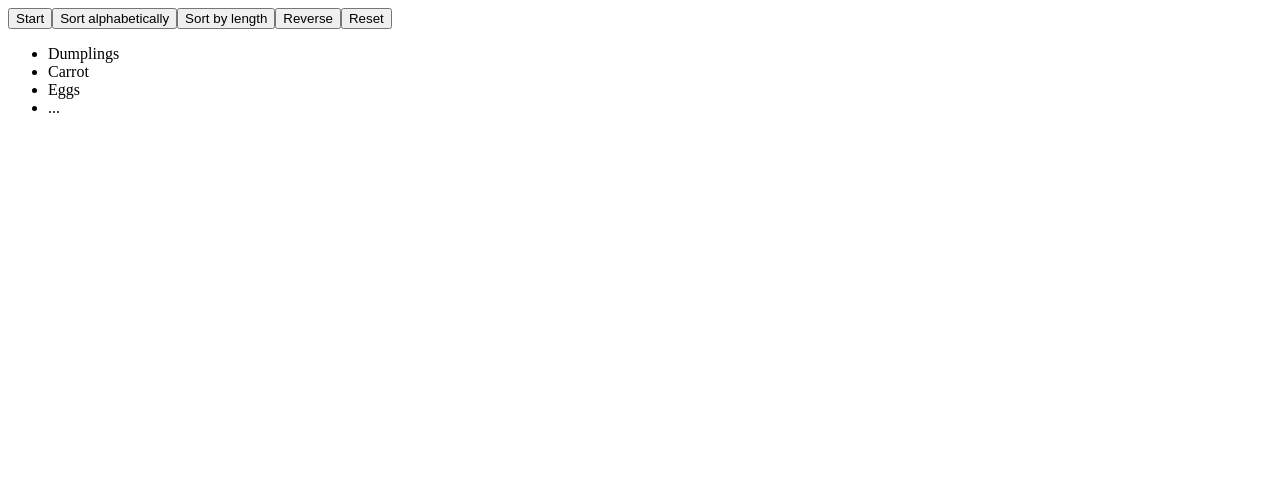
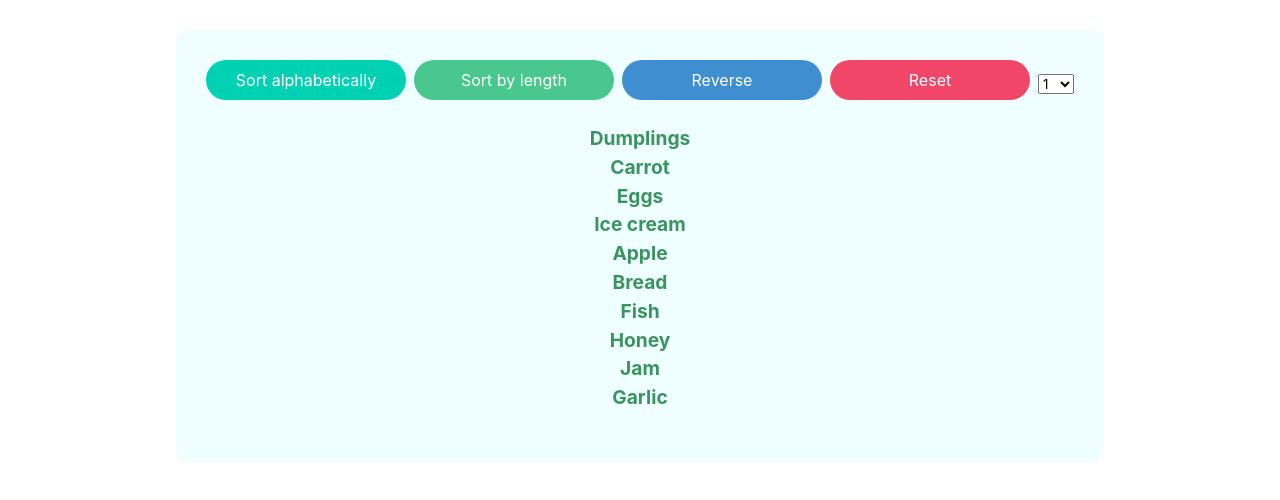
Before and after one commit to mate-academy/react_list-of-goods, a React (Create React App) app: page / in a window 1280 px wide. Both pictures are taken after a click on the button "Start". Shown: the top 500 px of the page. Built offline with nearby package versions, Linux system fonts and the light colour scheme.

Commit message:
solution

```diff
--- a/package.json
+++ b/package.json
@@ -18,7 +18,7 @@
     "@mate-academy/cypress-tools": "^1.0.4",
     "@mate-academy/eslint-config-react": "0.0.7",
     "@mate-academy/eslint-config-react-typescript": "^1.0.1",
-    "@mate-academy/scripts": "^1.2.3",
+    "@mate-academy/scripts": "^1.2.8",
     "@mate-academy/students-ts-config": "*",
     "@mate-academy/stylelint-config": "*",
     "@types/node": "^17.0.23",
--- a/public/index.html
+++ b/public/index.html
@@ -4,6 +4,7 @@
     <meta charset="utf-8" />
     <meta name="viewport" content="width=device-width, initial-scale=1" />
     <title>Static list of todos</title>
+    <link rel="stylesheet" href="https://cdn.jsdelivr.net/npm/bulma@0.9.4/css/bulma.min.css">
   </head>
   <body>
     <div id="root"></div>
--- a/src/App.css
+++ b/src/App.css
@@ -1 +1,27 @@
 /* not empty */
+.App {
+  margin: 30px auto;
+  width: max-content;
+  padding: 30px;
+  background-color: rgba(224, 255, 255, 0.5);
+  border-radius: 10px;
+}
+
+.button {
+  display: flex;
+  width: 200px;
+}
+
+.button:hover {
+  transform: scale(1.05);
+}
+
+.Goods {
+  padding-bottom: 20px;
+}
+
+.Goods__item {
+  color: rgb(59, 147, 96);
+  font-weight: bold;
+  font-size: larger;
+}
--- a/src/App.tsx
+++ b/src/App.tsx
@@ -17,7 +17,7 @@ const goodsFromServer = [
 
 enum SortType {
   NONE,
-  ALPABET,
+  ALPHABET,
   LENGTH,
 }
 
@@ -26,12 +26,27 @@ function getReorderedGoods(
   goods: string[],
   sortType: SortType,
   isReversed: boolean,
+  minLength: number,
 ) {
-  // Not to mutate the original array
-  const visibleGoods = [...goods];
+  const visibleGoods = [...goods]
+    .filter(good => good.length >= minLength);
 
-  // Sort and reverse goods if needed
-  // ...
+  visibleGoods.sort((good1, good2) => {
+    switch (sortType) {
+      case SortType.ALPHABET:
+        return good1.localeCompare(good2);
+
+      case SortType.LENGTH:
+        return good1.length - good2.length;
+
+      default:
+        return 0;
+    }
+  });
+
+  if (isReversed) {
+    visibleGoods.reverse();
+  }
 
   return visibleGoods;
 }
@@ -41,35 +56,135 @@ type State = {
   isStarted: boolean,
   isReversed: boolean,
   sortType: SortType,
+  minLength: number,
 };
 
-export const App = () => (
+export class App extends React.Component<{}, State> {
+  state = {
+    isStarted: false,
+    isReversed: false,
+    sortType: SortType.NONE,
+    minLength: 1,
+  };
+
+  startRenderingList = () => {
+    this.setState({ isStarted: true });
+  };
+
+  sortByLength = () => {
+    this.setState({ sortType: SortType.LENGTH });
+  };
+
+  sortByAlphabet = () => {
+    this.setState({ sortType: SortType.ALPHABET });
+  };
+
+  reverse = () => {
+    this.setState(state => ({
+      isReversed: !state.isReversed,
+    }));
+  };
+
+  reset = () => {
+    this.setState({
+      isReversed: false,
+      sortType: SortType.NONE,
+      minLength: 1,
+    });
+  };
+
+  filterByLength = (event: React.ChangeEvent<HTMLSelectElement>) => {
+    this.setState({
+      minLength: Number(event.target.value),
+    });
+  };
+
+  render() {
+    const {
+      isStarted,
+      isReversed,
+      sortType,
+      minLength,
+    } = this.state;
+
+    const visibleGoods = getReorderedGoods(
+      goodsFromServer,
+      sortType,
+      isReversed,
+      minLength,
+    );
+
+    return (
       <div className="App">
-    <button type="button">
+        {!isStarted
+          ? (
+            <button
+              type="button"
+              onClick={this.startRenderingList}
+              className="button is-success"
+            >
               Start
             </button>
-
-    <button type="button">
+          ) : (
+            <>
+              <div className="buttons">
+                <button
+                  type="button"
+                  onClick={this.sortByAlphabet}
+                  className="button is-primary is-rounded"
+                >
                   Sort alphabetically
                 </button>
 
-    <button type="button">
+                <button
+                  type="button"
+                  onClick={this.sortByLength}
+                  className="button is-success is-rounded"
+                >
                   Sort by length
                 </button>
 
-    <button type="button">
+                <button
+                  type="button"
+                  onClick={this.reverse}
+                  className="button is-info is-rounded"
+                >
                   Reverse
                 </button>
 
-    <button type="button">
+                <button
+                  type="button"
+                  onClick={this.reset}
+                  className="button is-danger is-rounded"
+                >
                   Reset
                 </button>
+                <select
+                  name="minLength"
+                  id="minLength"
+                  value={minLength}
+                  onChange={this.filterByLength}
+                >
+                  {
+                    [...new Array(10)].map((item, index) => (
+                      <option key={item} value={index + 1}>
+                        {index + 1}
+                      </option>
+                    ))
+                  }
+                </select>
+              </div>
 
               <ul className="Goods">
-      <li className="Goods__item">Dumplings</li>
-      <li className="Goods__item">Carrot</li>
-      <li className="Goods__item">Eggs</li>
-      <li className="Goods__item">...</li>
+                {visibleGoods.map(good => (
+                  <li className="Goods__item level-item" key={good}>
+                    {good}
+                  </li>
+                ))}
               </ul>
+            </>
+          )}
       </div>
     );
+  }
+}
```
Also changed, not shown: 2 other files (tests, documents, lock files or other folders). Lines whose indentation alone changed are shown as unchanged.
